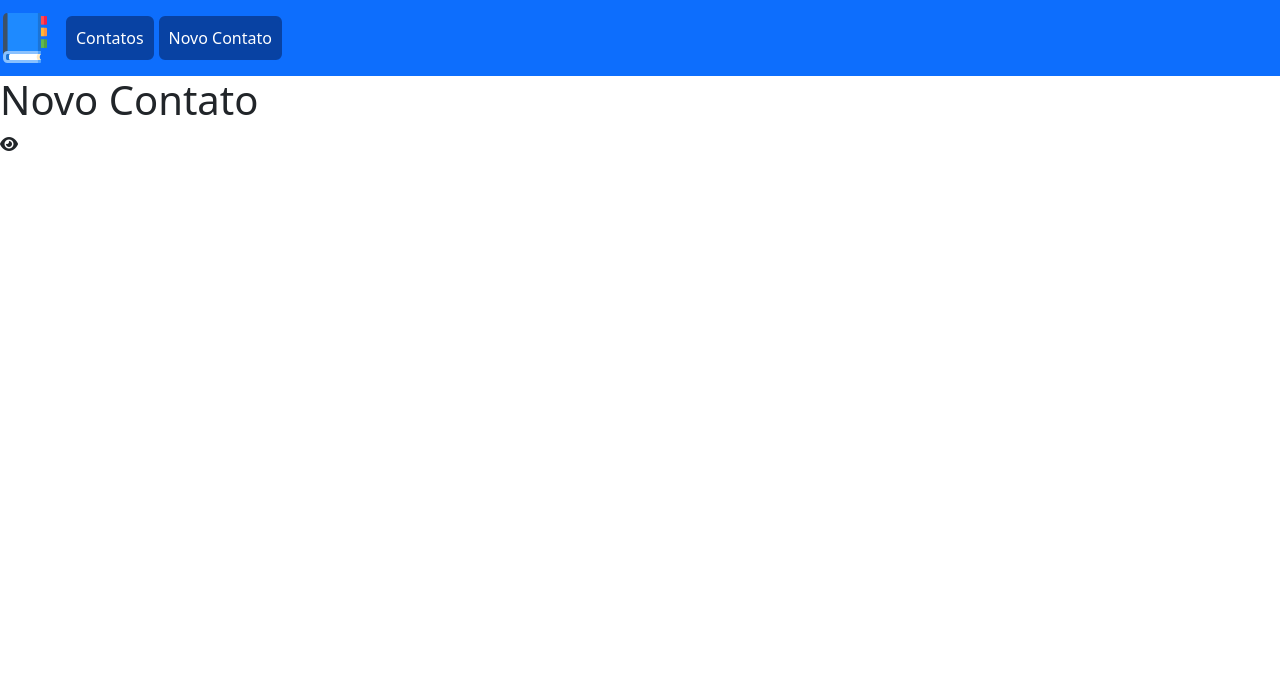
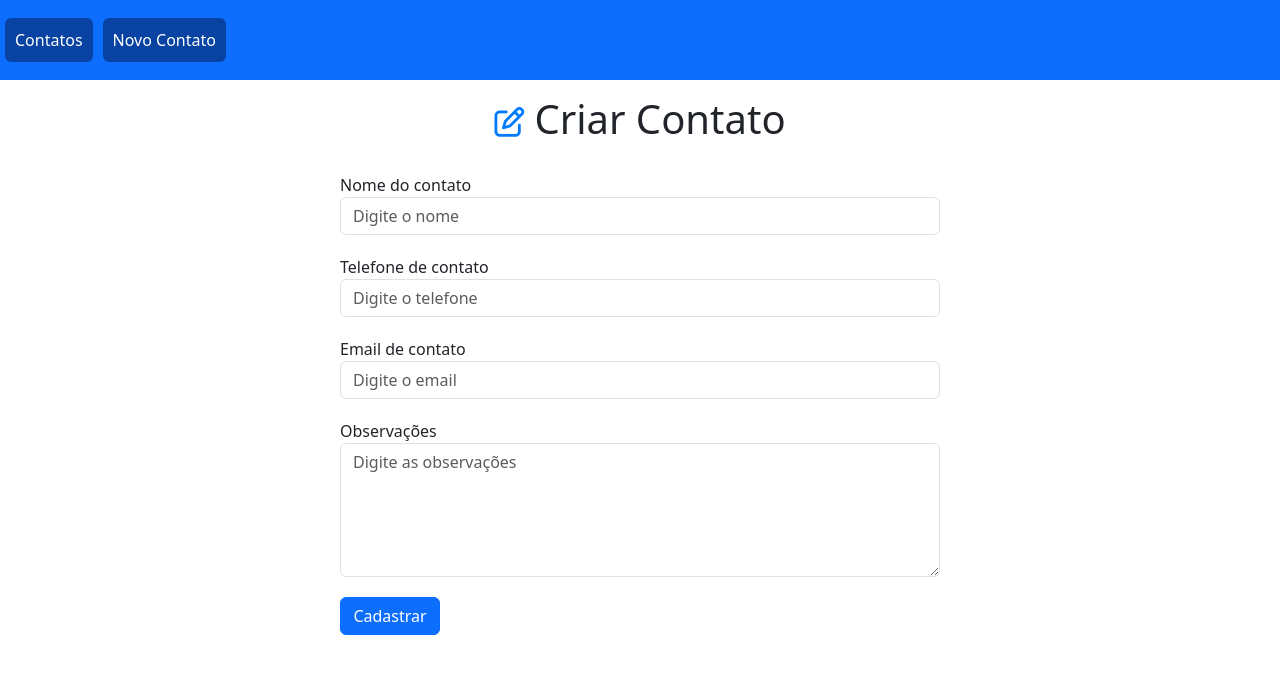
Before and after one commit to LuanBrunoM/contact-list-crud, a PHP site: page /create.php in a window 1280 px wide. Shown: the top 674 px of the page. Run offline with PHP 8.4, Linux system fonts and the light colour scheme; data that the repository does not hold is empty.

Commit message:
update styles

```diff
--- a/create.php
+++ b/create.php
@@ -1,8 +1,32 @@
 <?php
 include_once("./templates/header.php");
 ?>
-<h1>Novo Contato</h1>
-<i class="fas fa-eye"></i>
+<div class="container">
+  <div class="title">
+    <i class="far fa-edit edit-icon"></i>
+    <h1 id="main-title-create">Criar Contato</h1>
+  </div>
+  <form action="<?= $BASE_URL ?>./config/process.php" method="POST">
+    <input type="hidden" name="type" value="create">
+    <div class="form-group">
+      <label for="name">Nome do contato</label>
+      <input type="text" class="form-control" id="name" name="name" placeholder="Digite o nome" required>
+    </div>
+    <div class="form-group">
+      <label for="phone">Telefone de contato</label>
+      <input type="text" class="form-control" id="phone" name="phone" placeholder="Digite o telefone" required>
+    </div>
+    <div class="form-group">
+      <label for="email">Email de contato</label>
+      <input type="text" class="form-control" id="email" name="email" placeholder="Digite o email" required>
+    </div>
+    <div class="form-group">
+      <label for="observations">Observações</label>
+      <textarea type="text" rows="5" class="form-control" id="observations" name="observations" placeholder="Digite as observações"></textarea>
+    </div>
+    <button type="submit" class="btn btn-primary">Cadastrar</button>
+  </form>
+</div>
 <?php
 include_once("./templates/footer.php");
 ?>
--- a/css/styles.css
+++ b/css/styles.css
@@ -1,17 +1,25 @@
-.navbar-brand img {
+img {
   width: 50px;
 }
 
-#main-title {
+.title {
+  display: flex;
+  align-items: center;
+  justify-content: center;
+  gap: 10px;
+}
+
+#main-title-home {
   text-align: center;
   margin: 15px 0 30px;
+  padding-top: 25px;
 }
 
 .navbar-nav .nav-link {
-  background-color: #0842A3;
-  border: 2px solid #0842A3;
+  background-color: #0842a3;
+  border: 2px solid #0842a3;
   border-radius: 6px;
-  margin-right: 5px;
+  margin: 10px 5px;
 }
 
 .navbar-nav .nav-link:hover {
@@ -27,7 +35,7 @@
 
 #contacts-table thead tr th{
   color: #fff;
-  background-color: #007BFF;
+  background-color: #007bff;
 }
 
 .col-id {
@@ -81,3 +89,26 @@
 .bold {
   font-weight: bold;
 }
+
+/* CREATE PAGE */
+
+.title .edit-icon {
+  font-size: 30px;
+  padding-bottom: 10px;
+}
+#main-title-create {
+  text-align: center;
+  margin: 15px 0 30px;
+}
+
+.container form {
+  display: grid;
+  grid-template-columns: 1fr;
+  gap: 20px;
+  max-width: 600px;
+  margin: 0 auto;
+}
+
+.container form button {
+  max-width: 100px;
+}
--- a/index.php
+++ b/index.php
@@ -5,7 +5,10 @@ include_once("./templates/header.php");
   <?php if (isset($printMsg) && $printMsg != '') : ?>
     <p id="msg"><?= $printMsg ?></p>
   <?php endif; ?>
-  <h1 id="main-title">Agenda de Fornecedores</h1>
+  <div class="title">
+    <img src="<?= $BASE_URL ?>/img/logo.svg" alt="Agenda">
+    <h1 id="main-title-home">Contados dos Fornecedores</h1>
+  </div>
   <?php if (count($contacts) > 0) : ?>
     <table class="table" id="contacts-table">
       <thead>
--- a/templates/header.php
+++ b/templates/header.php
@@ -26,9 +26,6 @@ if (isset($_SESSION['msg'])) {
 <body>
   <header>
     <nav class="navbar navbar-expand-lg navbar-dark bg-primary">
-      <a class="navbar-brand" href="<?= $BASE_URL ?>/index.php">
-        <img src="<?= $BASE_URL ?>/img/logo.svg" alt="Agenda">
-      </a>
       <div>
         <div class="navbar-nav">
           <a class="nav-link active" id="home-link" href="<?= $BASE_URL ?>/index.php">Contatos</a>
```
Also changed, not shown: img/logo.svg.
